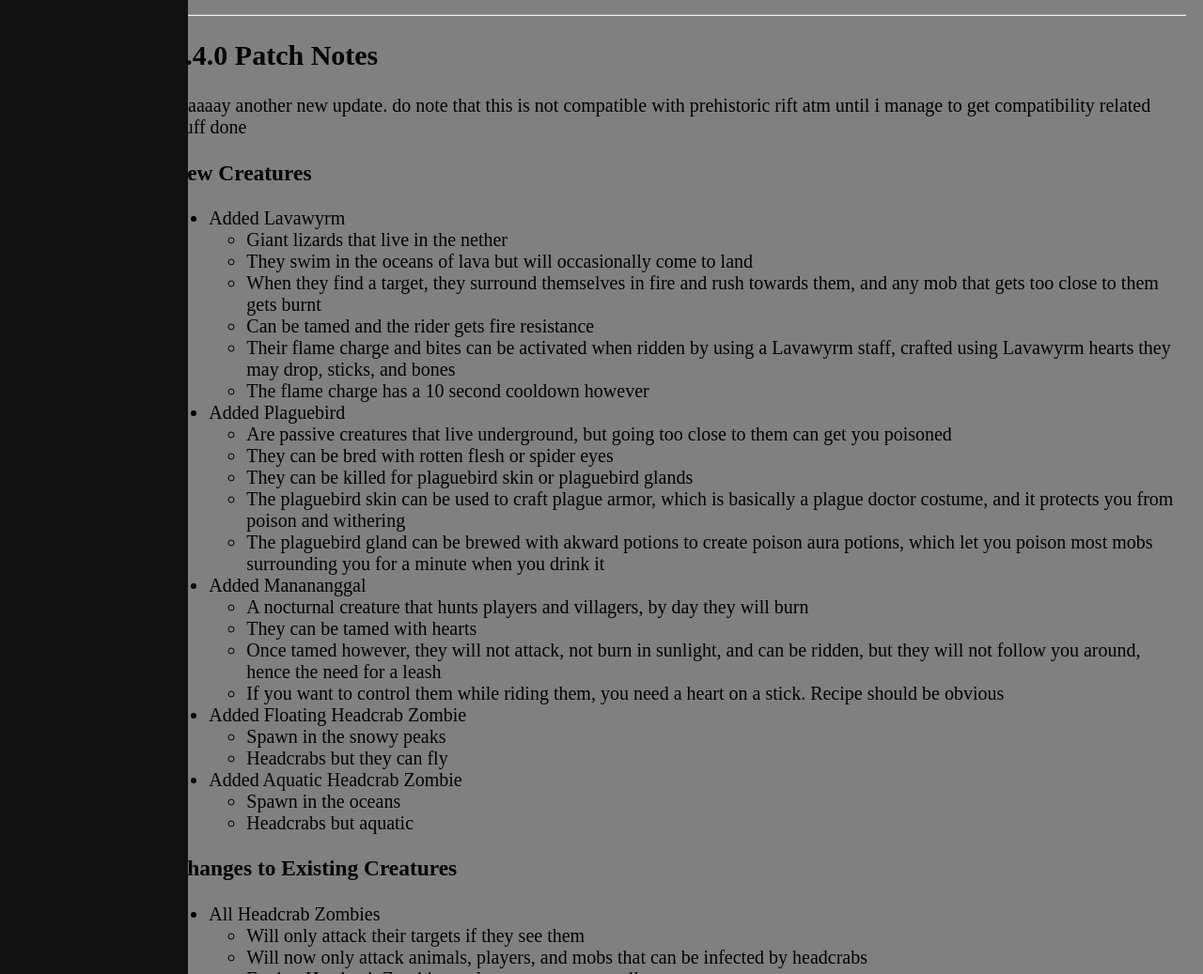
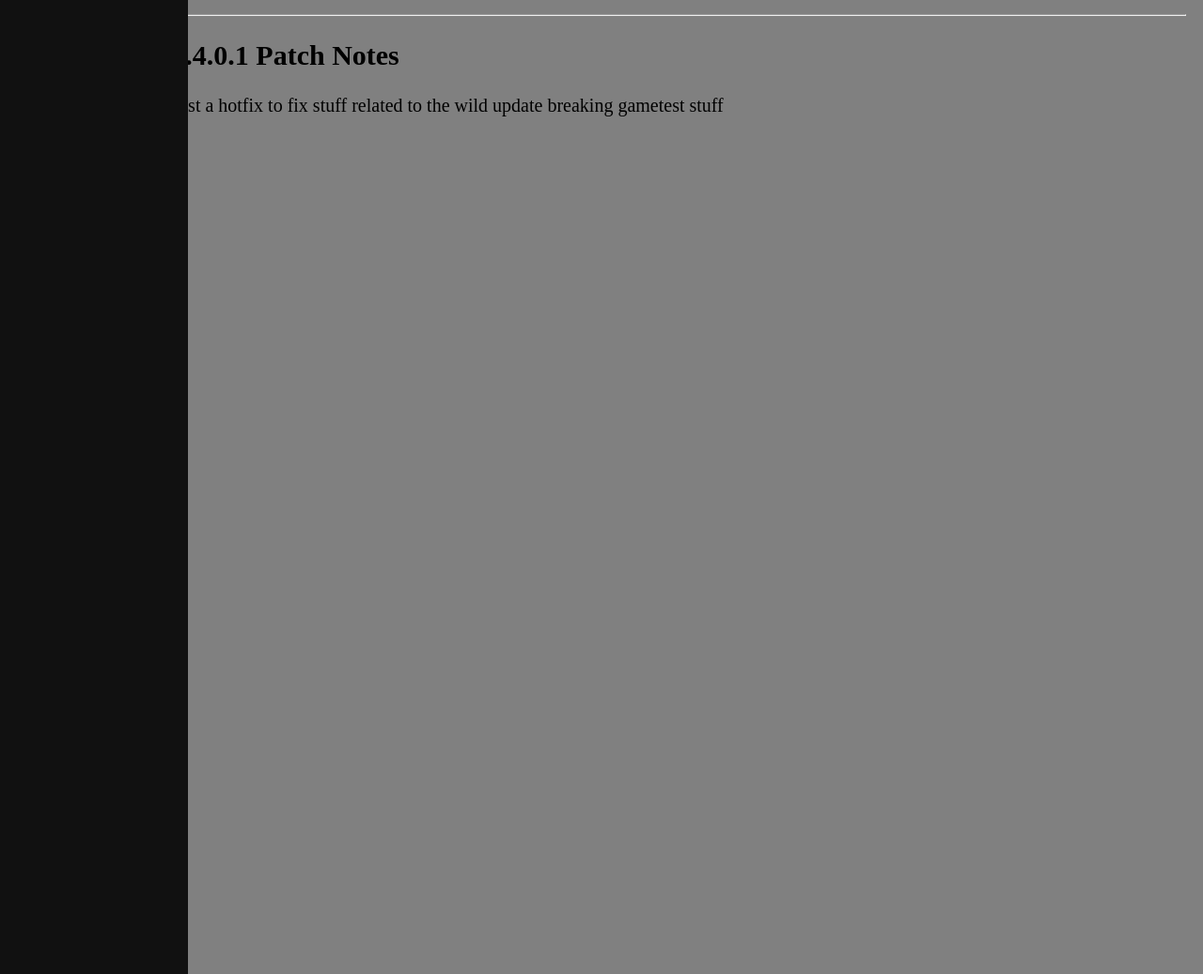
Before and after one commit to ANightDazingZoroark/ANightDazingZoroark.github.io, a Jekyll site: the page built from borgys-mobs/download/index.html, in a window 1280 px wide and 1400 px high, scrolled down 759 px. Shown: the part 363-1400 px from the top of the window at 94% size. Built offline with Jekyll 4.4.1, drawn with Linux system fonts in a browser that asks for light colours; some of the changed text lies outside the part shown.

Commit message:
borgys mobs hotfix

```diff
--- a/borgys-mobs/download/index.html
+++ b/borgys-mobs/download/index.html
@@ -18,7 +18,7 @@ You can download the latest version of Borgy's Mobs directly here.
 <br />
 
 <button onclick="window.open('Borgy\'s Mobs.mcaddon')">
-    Download 1.4.0
+    Download 1.4.0.1
 </button>
 
 <br />
@@ -38,115 +38,5 @@ Be sure to check out the <a href="https://prehistoric-rift.fandom.com/wiki/Borgy
 
 <hr/>
 
-<h2>1.4.0 Patch Notes</h2>
-<p>aaaaaay another new update. do note that this is not compatible with prehistoric rift atm until i manage to get compatibility related stuff done</p>
-<h3 id="new-creatures">New Creatures</h3>
-<ul>
-<li>Added Lavawyrm<ul>
-<li>Giant lizards that live in the nether </li>
-<li>They swim in the oceans of lava but will occasionally come to land</li>
-<li>When they find a target, they surround themselves in fire and rush towards them, and any mob that gets too close to them gets burnt</li>
-<li>Can be tamed and the rider gets fire resistance</li>
-<li>Their flame charge and bites can be activated when ridden by using a Lavawyrm staff, crafted using Lavawyrm hearts they may drop, sticks, and bones</li>
-<li>The flame charge has a 10 second cooldown however</li>
-</ul>
-</li>
-<li>Added Plaguebird<ul>
-<li>Are passive creatures that live underground, but going too close to them can get you poisoned</li>
-<li>They can be bred with rotten flesh or spider eyes</li>
-<li>They can be killed for plaguebird skin or plaguebird glands</li>
-<li>The plaguebird skin can be used to craft plague armor, which is basically a plague doctor costume, and it protects you from poison and withering</li>
-<li>The plaguebird gland can be brewed with akward potions to create poison aura potions, which let you poison most mobs surrounding you for a minute when you drink it</li>
-</ul>
-</li>
-<li>Added Manananggal<ul>
-<li>A nocturnal creature that hunts players and villagers, by day they will burn</li>
-<li>They can be tamed with hearts</li>
-<li>Once tamed however, they will not attack, not burn in sunlight, and can be ridden, but they will not follow you around, hence the need for a leash</li>
-<li>If you want to control them while riding them, you need a heart on a stick. Recipe should be obvious</li>
-</ul>
-</li>
-<li>Added Floating Headcrab Zombie<ul>
-<li>Spawn in the snowy peaks</li>
-<li>Headcrabs but they can fly</li>
-</ul>
-</li>
-<li>Added Aquatic Headcrab Zombie<ul>
-<li>Spawn in the oceans</li>
-<li>Headcrabs but aquatic</li>
-</ul>
-</li>
-</ul>
-<h3 id="changes-to-existing-creatures">Changes to Existing Creatures</h3>
-<ul>
-<li>All Headcrab Zombies<ul>
-<li>Will only attack their targets if they see them</li>
-<li>Will now only attack animals, players, and mobs that can be infected by headcrabs</li>
-<li>Evoker Headcrab Zombies no longer spawn naturally</li>
-<li>The hitboxes on the heads will no longer suffocate</li>
-</ul>
-</li>
-<li>All tameable creatures<ul>
-<li>Removed the tame indicator for tamed creatures</li>
-</ul>
-</li>
-<li>Bakunawa<ul>
-<li>Wild adult Bakunawas will now go towards the nearest available body of water at day when on land</li>
-<li>Reduced aggressiveness of wild Bakunawas so that they won&#39;t commit genocide on all the fish, should also reduce lag</li>
-<li>Changed how swapping between the bite and breath attack work. Now, when holding the Bakunawa Staff, right click/tap once for using the breath/bite and right click/tap and hold to switch</li>
-</ul>
-</li>
-<li>Houndeye<ul>
-<li>Wild Houndeyes will now peacefully approach players that have any kind of cooked meat in their hand</li>
-<li>Changed how their attack sounds play</li>
-</ul>
-</li>
-<li>Icthyosaur<ul>
-<li>Reduced aggressiveness of wild Icthyosaurs</li>
-<li>Wild Icthyosaurs will now peacefully approach players that have any kind of raw meat in their hand</li>
-</ul>
-</li>
-<li>Sigbin<ul>
-<li>Wild Sigbins will now peacefully approach players that have rotten flesh or headcrab meat in their hand</li>
-<li>Changed textures</li>
-</ul>
-</li>
-</ul>
-<h3 id="changes-to-items">Changes To Items</h3>
-<ul>
-<li>Bile Launcher<ul>
-<li>Will now only work when there&#39;s meat in the holder&#39;s inventory</li>
-<li>Whenever you fire bile with it meat will be depleted</li>
-<li>Increased durability to 150</li>
-</ul>
-</li>
-<li>Headcrab Launcher<ul>
-<li>Will now only work when there&#39;s enderpearls in the holder&#39;s inventory</li>
-<li>Whenever you fire a headcrab with it enderpearls will be depleted</li>
-<li>Increased durability to 50</li>
-</ul>
-</li>
-<li>Sonic Cannon<ul>
-<li>Will now only work when there&#39;s redstone in the holder&#39;s inventory</li>
-<li>Whenever you fire a sonic blast with it redstone will be depleted</li>
-<li>Increased durability to 100</li>
-</ul>
-</li>
-</ul>
-<h3 id="changes-to-existing-structures">Changes to Existing Structures</h3>
-<ul>
-<li>Bakunawa Nest<ul>
-<li>Made it so they will now generate at the ocean floor properly</li>
-<li>You may now find Bakunawa Scales in the chests</li>
-</ul>
-</li>
-</ul>
-<h3 id="other-changes">Other Changes</h3>
-<ul>
-<li>Added a reminder to turn on experimental features in the world if the player hasn&#39;t done so</li>
-</ul>
-<h3 id="bug-fixes">Bug Fixes</h3>
-<ul>
-<li>Fixed Headcrab Zombies leaving a lot of headcrabs when dying (#8)</li>
-<li>Fixed Icthyosaurs and Bakunawas going ham when ridden in water (#9)</li>
-</ul>
+<h2>1.4.0.1 Patch Notes</h2>
+<p>Just a hotfix to fix stuff related to the wild update breaking gametest stuff</p>
```
Also changed, not shown: 1 other file.
